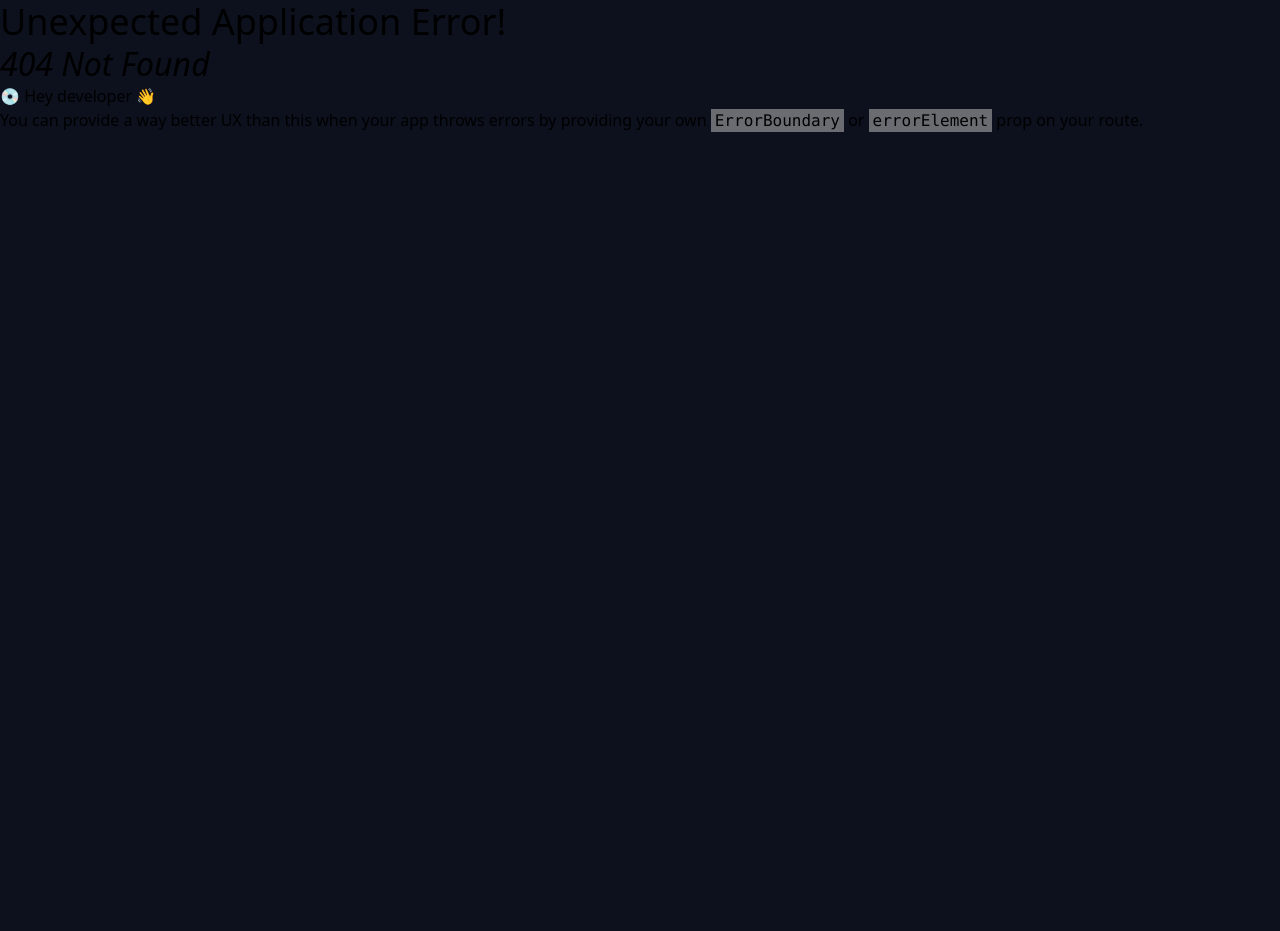
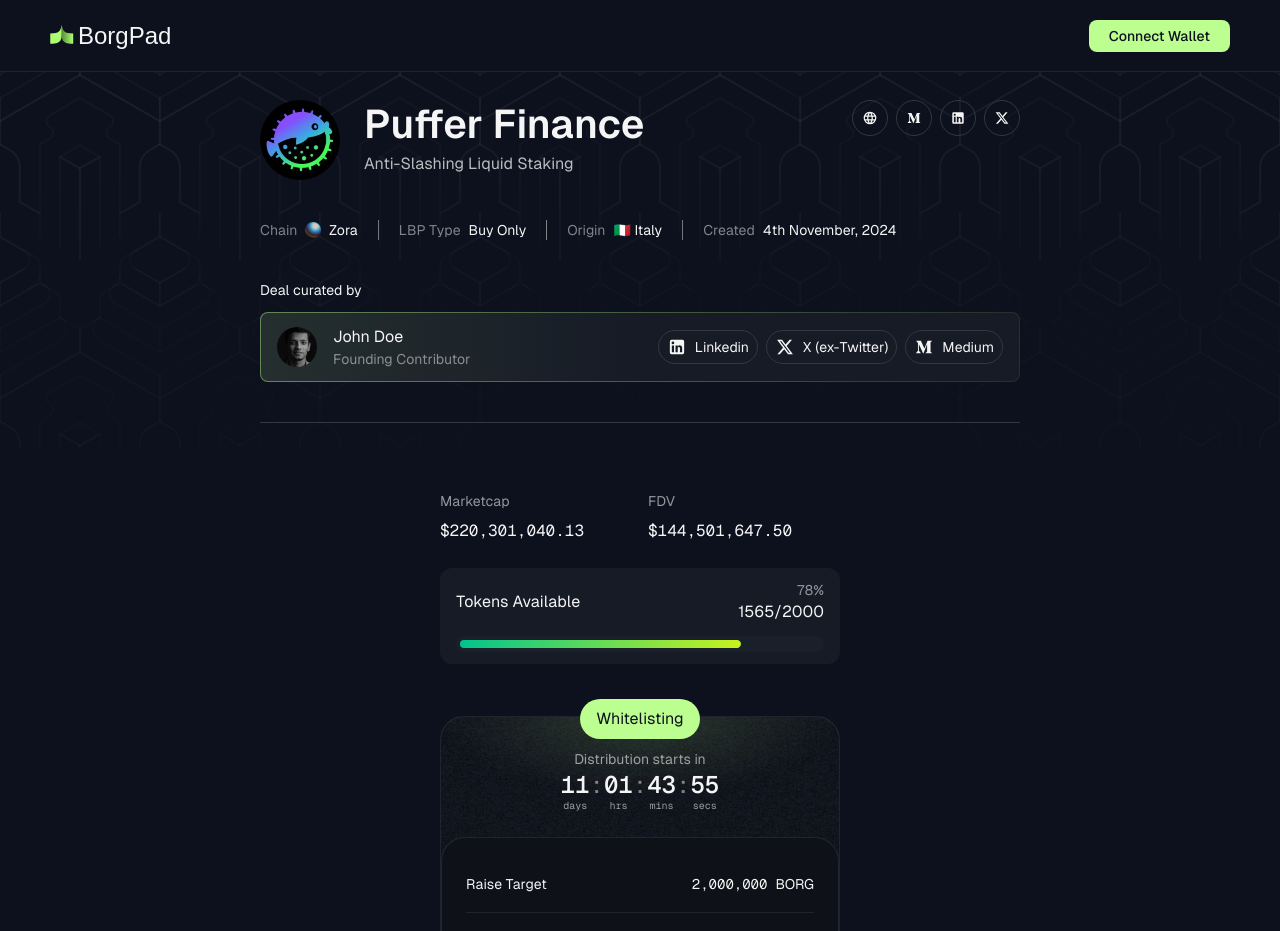
Before and after one commit to EwanBorgPad/spark, a React (Vite) app in the folder frontend/: page /project/puffer-finance in a window 1280 px wide. Before the commit this address had no page. Shown: the top 931 px of the page. Before the commit the page ends 800 px from the top, so only its background shows below. Built offline with nearby package versions, Linux system fonts and the light colour scheme; grey boxes are pictures that could not be loaded; a web font is replaced by a local one.

Commit message:
feat: add type suggestions to translations hook

```diff
--- /dev/null
+++ b/frontend/src/@types/react-i18next.d.ts
@@ -0,0 +1,12 @@
+import en from "@/i18n/locales/en.json"
+
+// This file adds type safety to using useTranslations() hook
+
+declare module "react-i18next" {
+  interface CustomTypeOptions {
+    defaultNS: "en" // default language
+    resources: {
+      en: typeof en
+    }
+  }
+}
--- a/frontend/src/components/Button/Button.tsx
+++ b/frontend/src/components/Button/Button.tsx
@@ -1,4 +1,4 @@
-import { HTMLProps } from "@/types/general"
+import { HTMLProps } from "@/@types/general"
 import { forwardRef, PropsWithChildren, ReactNode, useMemo } from "react"
 import { twMerge as classNames } from "tailwind-merge"
 import { Icon } from "../Icon/Icon"
@@ -65,7 +65,7 @@
     const prefixElementOrLoader = useMemo<ReactNode>(() => {
       if (isLoading)
         return (
-          <Icon className={"absolute left-4 animate-spin"} icon={"SvgLoader"} />
+          <Icon className={"animate-spin absolute left-4"} icon={"SvgLoader"} />
         )
       return prefixElement
     }, [isLoading, prefixElement])
--- a/frontend/src/components/Button/ExternalLink.tsx
+++ b/frontend/src/components/Button/ExternalLink.tsx
@@ -37,9 +37,9 @@
     >
       <Icon
         icon={icons[externalLink.linkType]}
-        className="text-xl leading-none"
+        className={twMerge("text-xl leading-none", iconClassName)}
       />
-      <span className="text-nowrap text-sm">{externalLink?.label}</span>
+      <span className="text-sm text-nowrap">{externalLink?.label}</span>
     </a>
   )
 }
--- a/frontend/src/components/ProvideLiquidity/ProvideLiquiditySection.tsx
+++ b/frontend/src/components/ProvideLiquidity/ProvideLiquiditySection.tsx
@@ -4,13 +4,13 @@
 
 const ProvideLiquiditySection = () => {
   return (
-    <div className="relative mt-3 flex w-full max-w-[400px] flex-col items-center rounded-3xl border border-bd-secondary bg-secondary bg-texture-zoomed-out bg-cover bg-blend-multiply">
+    <section className="relative mt-3 flex w-full max-w-[400px] flex-col items-center rounded-3xl border border-bd-secondary bg-secondary bg-texture-zoomed-out bg-cover bg-blend-multiply">
       <span className="absolute -top-[18px] rounded-full bg-brand-primary px-4 py-2 text-fg-alt-default">
         Whitelisting
       </span>
       <CountDownTimer endsIn={dummyData.distributionStartDate} />
       <WhitelistingLP data={dummyData.whitelisting} />
-    </div>
+    </section>
   )
 }
 
--- a/frontend/src/components/Timeline/Timeline.tsx
+++ b/frontend/src/components/Timeline/Timeline.tsx
@@ -143,7 +143,7 @@
   }, [width])
 
   return (
-    <div ref={containerRef} className="w-full">
+    <section ref={containerRef} className="w-full">
       <h2 className="text-2xl w-full pb-3 text-left">Timeline</h2>
       <div className="flex w-full flex-col justify-between gap-4 rounded-lg border border-bd-secondary bg-secondary/50 px-4 py-5 lg:flex-row">
         {Object.values(data).map(
@@ -151,7 +151,7 @@
             renderTimelineEvent(event, dataLength, dataIndex),
         )}
       </div>
-    </div>
+    </section>
   )
 }
 
--- a/frontend/src/i18n/locales/en.json
+++ b/frontend/src/i18n/locales/en.json
@@ -1,5 +1,34 @@
 {
   "language.en": "English",
   "language.de": "Deutch",
-  "general.english": "English!"
+  "general.english": "English!",
+  "connect_wallet": "Connect Wallet",
+  "chain": "Chain",
+  "lbp_type": "LBP Type",
+  "origin": "Origin",
+  "created": "Created",
+  "deal_curated_by": "Deal curated by",
+  "founding.contributor": "Founding Contributor",
+  "marketcap": "Marketcap",
+  "fdv": "FDV",
+  "token_available": "Token Available",
+  "whitelisting": "Whitelisting",
+  "distribution_starts_in": "Distribution starts in",
+  "days": "days",
+  "hours_short": "hrs",
+  "minutes_short": "mins",
+  "seconds_short": "secs",
+  "raise_target": "Raise Target",
+  "price": "Price",
+  "registrations": "Registrations",
+  "vesting": "Vesting",
+  "token_generation_event": "Token Generation Event",
+  "connect_wallet_to_see": "Connect wallet to see the whitelist status",
+  "select_wallet": "Select Wallet",
+  "learn_more_about": "Learn more about the project and...",
+  "registration_opens": "Registration Opens",
+  "sale_opens": "Sale Opens",
+  "sale_closes": "Sale Closes",
+  "reward_distribution": "Reward Distribution",
+  "terms_of_service": "Terms of Service"
 }
--- a/frontend/src/main.tsx
+++ b/frontend/src/main.tsx
@@ -20,15 +20,19 @@
       {
         path: "/",
         element: (
-          <div>
-            <Link to={"/project"}>
-              <Button size="xl" color="primary" btnText="Go To Project" />
+          <div className="flex h-screen items-center justify-center">
+            <Link to={"/project/puffer-finance"}>
+              <Button
+                size="xl"
+                color="primary"
+                btnText="Go To Puffer Finance"
+              />
             </Link>
           </div>
         ),
       },
       {
-        path: "/project",
+        path: "/project/:projectId",
         element: <Project />,
       },
       {
@@ -38,7 +42,7 @@
             <ScrollRestoration />
             <h1>Terms of Service Page</h1>
             <h2>TBD...</h2>
-            <Link to={"/project"}>
+            <Link to={"/project/puffer-finance"}>
               <Button size="xl" color="primary" btnText="Go Back To Project" />
             </Link>
           </div>
--- a/frontend/src/pages/Project.tsx
+++ b/frontend/src/pages/Project.tsx
@@ -1,19 +1,22 @@
+import { ScrollRestoration } from "react-router-dom"
+
 import ProvideLiquiditySection from "../components/ProvideLiquidity/ProvideLiquiditySection"
 import { formatCurrencyAmount, getRatioPercantage } from "../utils/format"
 import { ExternalLink } from "../components/Button/ExternalLink"
 import { formatDateForDisplay } from "../utils/date-helpers"
 import avatarExample from "../assets/avatarExample.png"
+import Timeline from "@/components/Timeline/Timeline"
 import ProgressBar from "../components/ProgressBar"
 import Avatar from "../components/Avatar/Avatar"
+import { Icon } from "../components/Icon/Icon"
 import { dummyData } from "../data/data"
-import { Icon } from "../components/Icon/Icon"
-import Timeline from "@/components/Timeline/Timeline"
-import { ScrollRestoration } from "react-router-dom"
+import { useTranslation } from "react-i18next"
 
 const Project = () => {
+  const { t } = useTranslation()
   return (
     <main className="z-0 flex w-full flex-col items-center gap-10 px-4 py-[72px] font-normal text-fg-primary lg:max-w-[792px] lg:py-[100px]">
-      <div className="flex w-full flex-col justify-between gap-6 lg:flex-row">
+      <section className="flex w-full flex-col justify-between gap-6 lg:flex-row">
         <div className="flex flex-col gap-6 lg:flex-row">
           <Avatar imgUrl={avatarExample} size="large" />
           <div className="flex flex-col gap-1">
@@ -28,34 +31,42 @@
             <ExternalLink.Icon key={index} externalLink={link} />
           ))}
         </div>
-      </div>
+      </section>
 
-      <div className="flex w-full flex-wrap gap-x-5 gap-y-3 text-sm">
+      <section className="flex w-full flex-wrap gap-x-5 gap-y-3 text-sm">
         <div className="flex gap-5">
           <div className="flex items-center gap-2 border-r-[1px] border-r-fg-gray-line pr-5">
-            <span className="text-fg-primary text-opacity-50">Chain</span>
+            <span className="text-fg-primary text-opacity-50">
+              {t("chain")}
+            </span>
             <img className="h-4 w-4" src={dummyData.chain.picUrl} />
             <span>{dummyData.chain.name}</span>
           </div>
           <div className="flex items-center gap-2 border-r-fg-gray-line pr-5 lg:border-r-[1px] lg:border-fg-primary/50">
-            <span className="text-fg-primary text-opacity-50">LBP Type</span>
+            <span className="text-fg-primary text-opacity-50">
+              {t("lbp_type")}
+            </span>
             <span>{dummyData.lbpType}</span>
           </div>
         </div>
         <div className="flex gap-5">
           <div className="flex items-center gap-2 border-r-[1px] border-r-fg-gray-line pr-5">
-            <span className="text-fg-primary text-opacity-50">Origin</span>
+            <span className="text-fg-primary text-opacity-50">
+              {t("origin")}
+            </span>
             <span>{dummyData.origin}</span>
           </div>
           <div className="flex items-center gap-2">
-            <span className="text-fg-primary text-opacity-50">Created</span>
+            <span className="text-fg-primary text-opacity-50">
+              {t("created")}
+            </span>
             <span>{formatDateForDisplay(new Date())}</span>
           </div>
         </div>
-      </div>
+      </section>
 
-      <div className="flex w-full flex-col gap-3">
-        <h4 className="text-sm font-normal">Deal curated by</h4>
+      <section className="flex w-full flex-col gap-3">
+        <h4 className="text-sm font-normal">{t("deal_curated_by")}</h4>
         <div className="w-full rounded-lg bg-gradient-to-r from-brand-primary/50 to-brand-secondary/15 p-[1px]">
           <div className="flex h-full w-full flex-col items-start justify-between gap-4 rounded-[7px] bg-gradient-to-br from-brand-dimmed-1 via-brand-dimmed-2 via-50% to-brand-dimmed-2 px-4 py-3 lg:flex-row lg:items-center lg:bg-gradient-to-r">
             <div className="flex items-center gap-4">
@@ -74,9 +85,9 @@
             </div>
           </div>
         </div>
-      </div>
+      </section>
       <hr className="w-full border-bd-primary"></hr>
-      <div className="flex w-full max-w-[400px] flex-col gap-[25px]">
+      <section className="flex w-full max-w-[400px] flex-col gap-[25px]">
         <div className="mt-[28px] flex w-full justify-between gap-4">
           <div className="flex flex-1 flex-col gap-2">
             <span className="text-sm text-fg-tertiary">Marketcap</span>
@@ -109,10 +120,10 @@
           </div>
           <ProgressBar tokens={dummyData.tokens} />
         </div>
-      </div>
+      </section>
       <ProvideLiquiditySection />
 
-      <div className="relative mt-10 flex w-full items-center justify-between overflow-hidden rounded-lg border border-bd-secondary bg-secondary/50 px-4 py-3">
+      <section className="relative mt-10 flex w-full cursor-pointer items-center justify-between overflow-hidden rounded-lg border border-bd-secondary bg-secondary/50 from-brand-primary/10 via-black/0 via-30% px-4 py-3 hover:border-brand-secondary/30 hover:bg-gradient-to-l">
         <img
           src={dummyData.secondaryImgUrl}
           className="absolute left-0 h-[72px] w-[100px] opacity-5"
@@ -124,12 +135,10 @@
           </span>
         </div>
         <Icon icon="SvgArrowRight" className="text-[20px]" />
-      </div>
+      </section>
 
       <Timeline timelineEvents={dummyData.timeline} />
       <ScrollRestoration />
-
-      {/* <DesignSystem /> */}
     </main>
   )
 }
--- a/frontend/tsconfig.json
+++ b/frontend/tsconfig.json
@@ -16,15 +16,13 @@
 
     /* Linting */
     "strict": true,
-    // "noUnusedLocals": true,
-    // "noUnusedParameters": true,
     "noFallthroughCasesInSwitch": true,
 
     "baseUrl": "./",
     "paths": {
-      "@/*": ["./src/*"],
+      "@/*": ["./src/*"]
     }
   },
-  "include": ["src"],
+  "include": ["src", "src/@types/i18next.d.ts"],
   "references": [{ "path": "./tsconfig.node.json" }]
 }
```
Also changed, not shown: frontend/src/@types/general.ts (renamed from frontend/src/types/general.ts), 1 other file (tests, documents, lock files or other folders).
